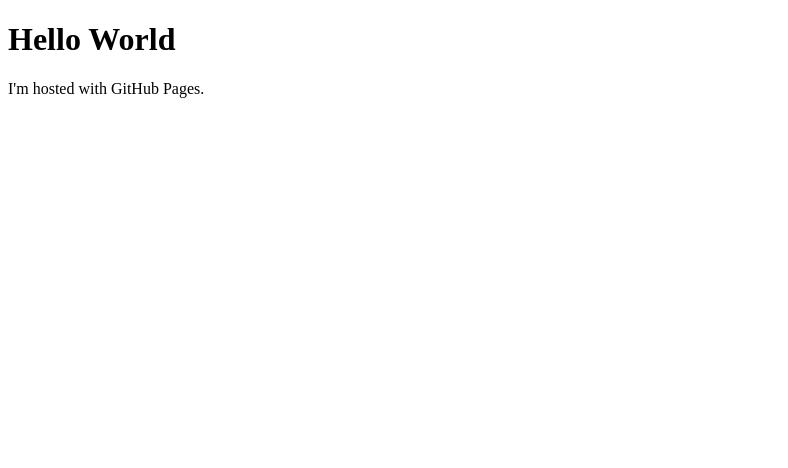
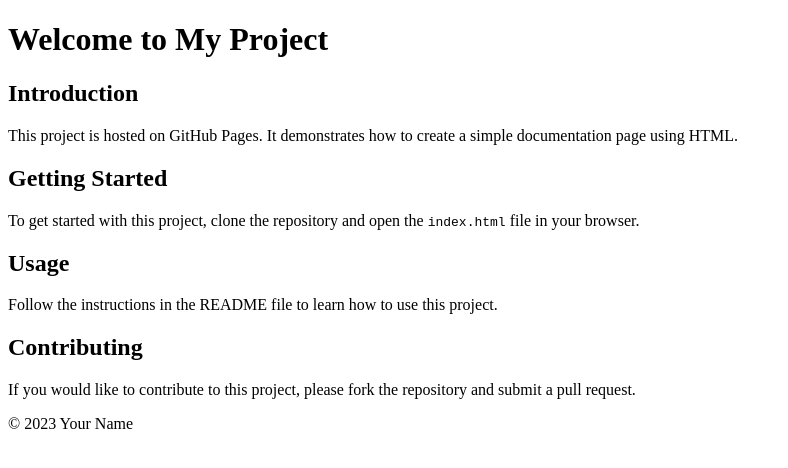
Before and after one commit to danilovisionnaire/danilovisionnaire.github.io, a plain HTML site: page index.html in a window 1280 px wide. Shown: the whole page, without its empty margins (0-788 px from the left). Drawn offline with Linux system fonts and the light colour scheme.

Commit message:
Teste de github pages

```diff
--- a/index.html
+++ b/index.html
@@ -1,7 +1,34 @@
 <!DOCTYPE html>
-<html>
+<html lang="en">
+<head>
+    <meta charset="UTF-8">
+    <meta name="viewport" content="width=device-width, initial-scale=1.0">
+    <title>GitHub Pages Documentation</title>
+</head>
 <body>
-<h1>Hello World</h1>
-<p>I'm hosted with GitHub Pages.</p>
+    <header>
+        <h1>Welcome to My Project</h1>
+    </header>
+    <main>
+        <section>
+            <h2>Introduction</h2>
+            <p>This project is hosted on GitHub Pages. It demonstrates how to create a simple documentation page using HTML.</p>
+        </section>
+        <section>
+            <h2>Getting Started</h2>
+            <p>To get started with this project, clone the repository and open the <code>index.html</code> file in your browser.</p>
+        </section>
+        <section>
+            <h2>Usage</h2>
+            <p>Follow the instructions in the README file to learn how to use this project.</p>
+        </section>
+        <section>
+            <h2>Contributing</h2>
+            <p>If you would like to contribute to this project, please fork the repository and submit a pull request.</p>
+        </section>
+    </main>
+    <footer>
+        <p>&copy; 2023 Your Name</p>
+    </footer>
 </body>
 </html>
```
Also changed, not shown: 1 other file.
